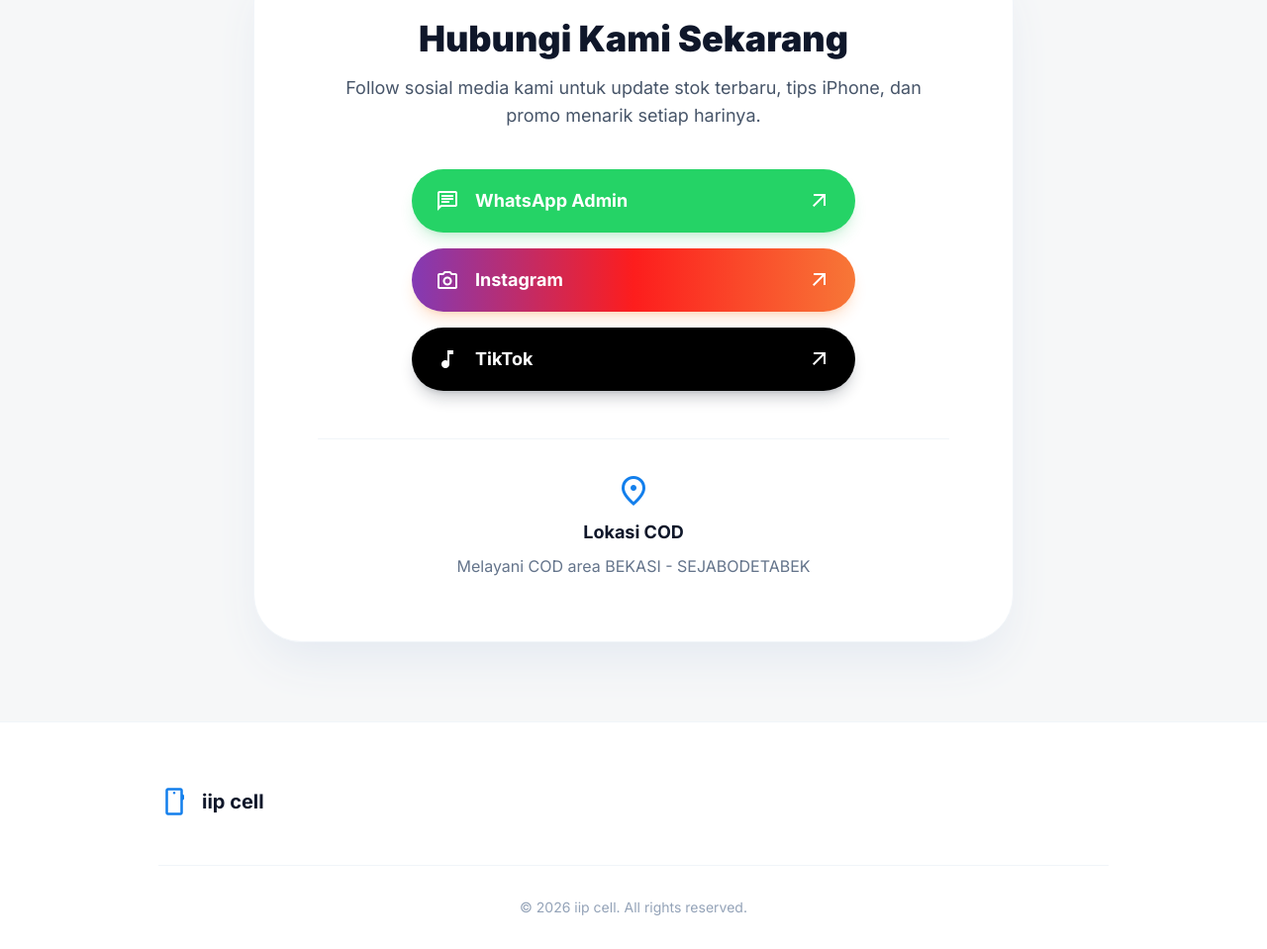
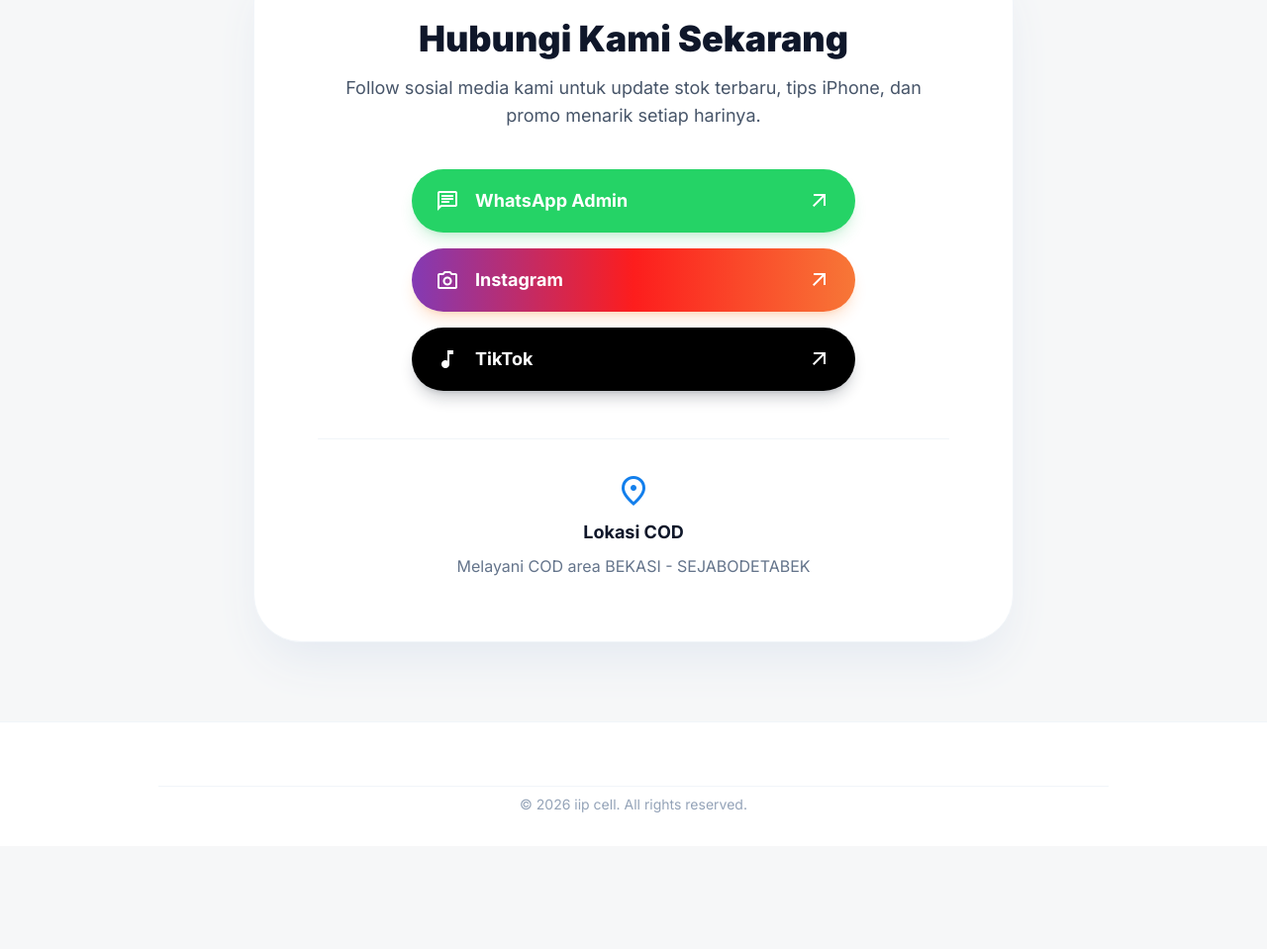
Before and after one commit to rendiputra/iipcell, a plain HTML site: page index.html in a window 1280 px wide. Shown: the part 2211-3170 px from the top of the page at 99% size. After the commit the page ends 3066 px from the top, so only its background shows below. Drawn offline with nearby package versions, Linux system fonts and the light colour scheme.

Commit message:
chore: remove iip cell

```diff
--- a/index.html
+++ b/index.html
@@ -550,7 +550,7 @@
       class="bg-white dark:bg-slate-950 border-t border-slate-100 dark:border-slate-800 pt-16 pb-8"
     >
       <div class="container mx-auto px-6 lg:px-40">
-        <div
+        <!-- <div
           class="flex flex-col md:flex-row justify-between items-center gap-8 mb-12"
         >
           <div class="flex items-center gap-3">
@@ -561,14 +561,14 @@
               >iip cell</span
             >
           </div>
-          <!-- <div class="flex gap-8 text-sm font-medium text-slate-600 dark:text-slate-400">
+          <div class="flex gap-8 text-sm font-medium text-slate-600 dark:text-slate-400">
 <a class="hover:text-primary transition-colors" href="#">Tentang Kami</a>
 <a class="hover:text-primary transition-colors" href="#">Syarat &amp; Ketentuan</a>
 <a class="hover:text-primary transition-colors" href="#">Kebijakan Privasi</a>
-</div> -->
-        </div>
+</div>
+        </div> -->
         <div
-          class="text-center text-sm text-slate-400 dark:text-slate-600 border-t border-slate-100 dark:border-slate-800 pt-8"
+          class="text-center text-sm text-slate-400 dark:text-slate-600 border-t border-slate-100 dark:border-slate-800 pt-2"
         >
           <p>© 2026 iip cell. All rights reserved.</p>
         </div>
```
